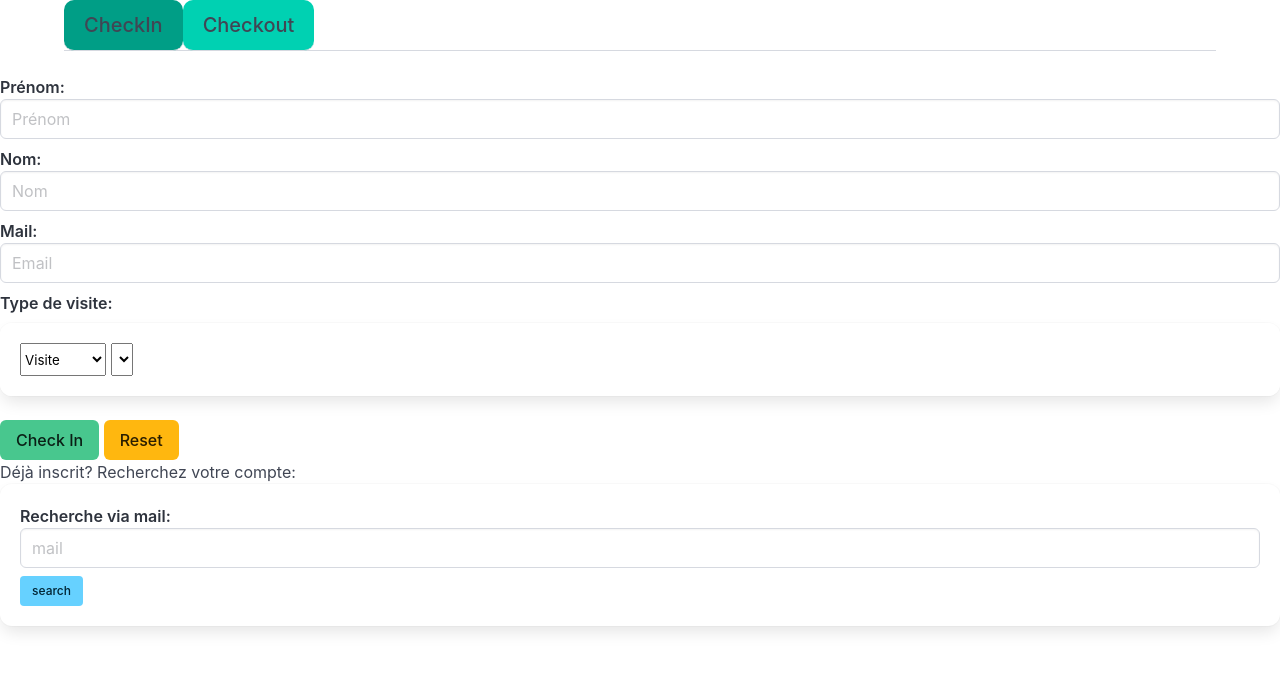
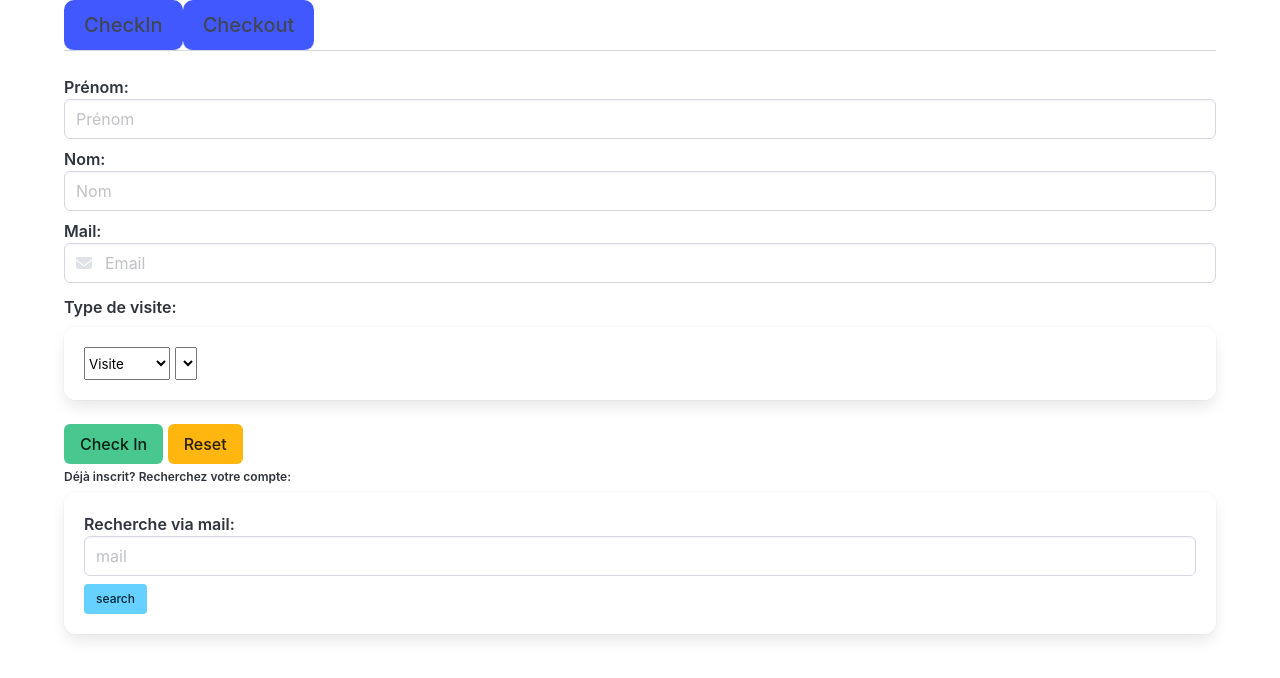
Before and after one commit to James-byds/frontapp_presence, a website built with Vite: page index.html in a window 1280 px wide. Built offline with nearby package versions, Linux system fonts and the light colour scheme; files whose address does not match are found by name.

Commit message:
import_bulma_icons

```diff
--- a/index.html
+++ b/index.html
@@ -1,16 +1,18 @@
 <!doctype html>
 <html lang="fr">
   <head>
+    <!--Bulma necessary import for icons-->
+    <link rel="stylesheet" href="https://cdnjs.cloudflare.com/ajax/libs/font-awesome/6.5.0/css/all.min.css">
     <meta charset="UTF-8" />
     <meta name="viewport" content="width=device-width, initial-scale=1.0" />
     <title>CheckIn</title>
   </head>
   <body>
-    <div id="app">
-      <nav class="tabs">
-        <ul class="is-fullwidth container">
-          <li><a id="checkin¨_btn" class="is-active button is-primary is-medium">CheckIn</a></li>
-          <li><a id="checkout_btn" class="button is-primary is-medium">Checkout</a></li>
+    <div id="app" class="main container">
+      <nav class="tabs nav">
+        <ul id="controllers" class="is-fullwidth container">
+          <li><a id="checkin¨_btn" class="is-link button is-primary is-medium">CheckIn</a></li>
+          <li><a id="checkout_btn" class="button is-link is-medium">Checkout</a></li>
         </ul>
       </nav>
     {{> checkin}}
--- a/src/partials/checkin.html
+++ b/src/partials/checkin.html
@@ -1,7 +1,18 @@
 <form action="" id="checkin" class="checkin" method ="post">
   <label class="label" for="firstname">Prénom: <input class="input" required type="text" name="firstname" id="firstname" placeholder="Prénom"> </label>
   <label class="label" for="lastname">Nom: <input class="input" required type="text" name="lastname" id="lastname" placeholder="Nom"> </label>
-  <label class="label" for="email">Mail: <input class="input" required type="email" name="email" id="email" placeholder="Email"> </label>
+  <!--mail input-->
+  <div class="field">
+    <label class="label" for="email">Mail:
+    <div class="control has-icons-left">
+    <input class="input" required type="email" name="email" id="email" placeholder="Email">
+    <span class="icon is-small is-left">
+      <i class="fas fa-envelope"></i>
+    </span>
+    </div>
+    </label>
+  </div>
+
   <label for ="typeOfVisit" class="label">Type de visite:</label>
   <fieldset class="box fieldset" id="typeFieldset">
     <select name="typeOfVisit" id="typeOfVisit" placeholder="Type de visite" class="select">
--- a/src/partials/mail_completion.html
+++ b/src/partials/mail_completion.html
@@ -1,5 +1,5 @@
-<label for="completion">Déjà inscrit? Recherchez votre compte:</label>
+<label for="completion" class ="label help">Déjà inscrit? Recherchez votre compte:</label>
 <form action="" id="completion" class="box field" method="get">
-  <label for="mail" class ="label"> Recherche via mail: <input required type="mail" name="mail" id="mail" placeholder="mail" class="input"> </label>
+  <label for="mail" class ="label "> Recherche via mail: <input required type="mail" name="mail" id="mail" placeholder="mail" class="input mail"> </label>
   <input type="submit" value="search" class="button is-small is-info">
 </form>
```
